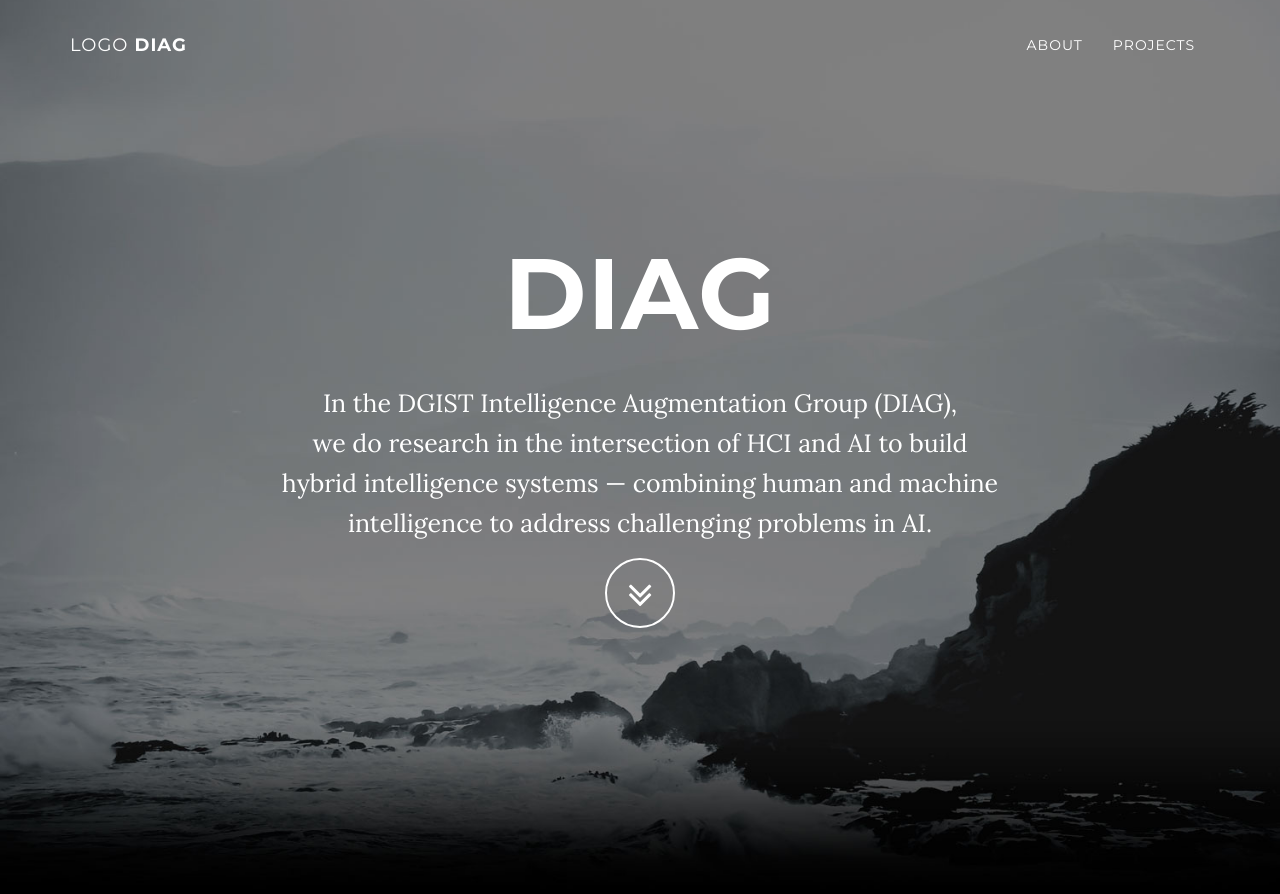
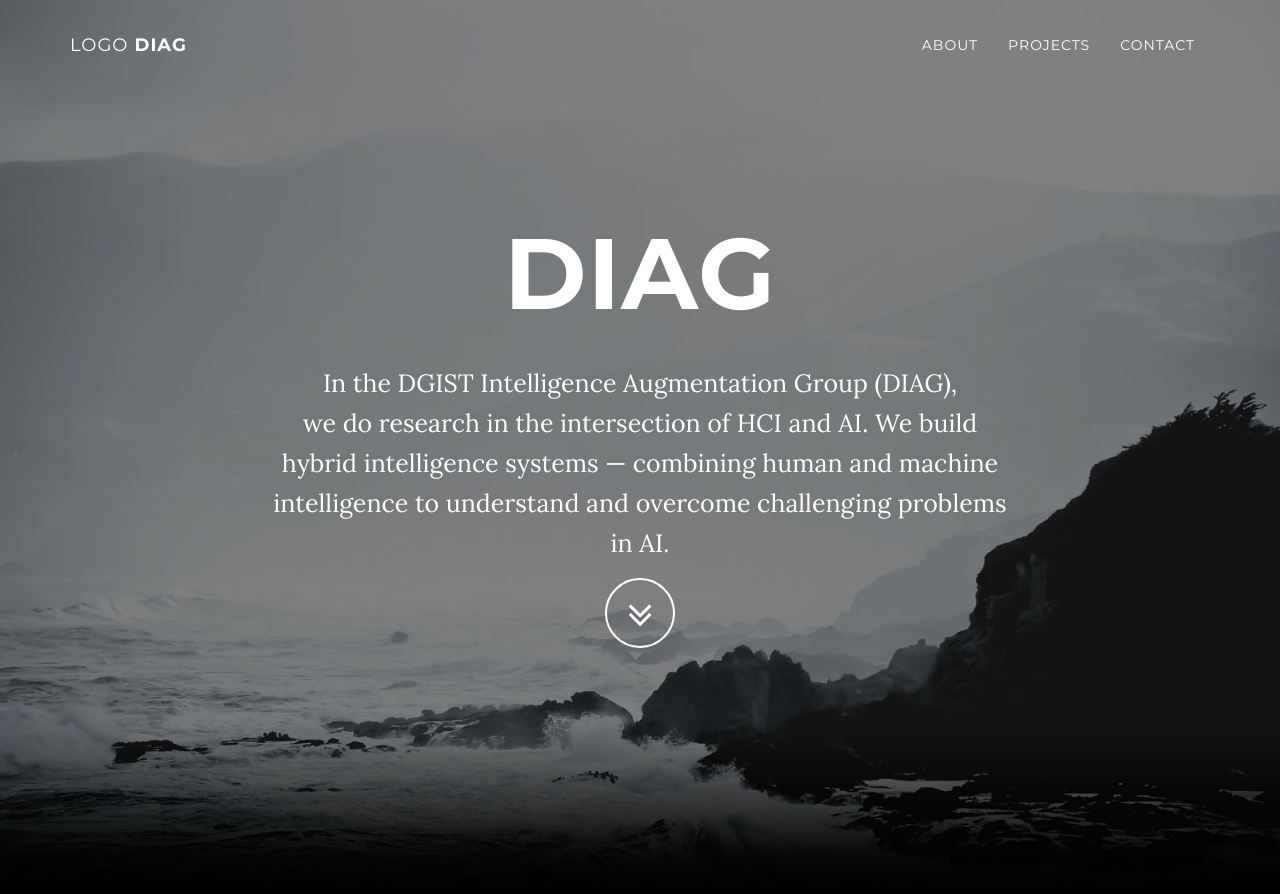
Before and after one commit to raflereak/diag-dgist.github.io, a Jekyll site: the page built from index.html, in a window 1280 px wide and 900 px high. Shown: the top 894 px of the window. Built offline with Jekyll 4.4.1, drawn with Linux system fonts in a browser that asks for light colours.

Commit message:
remove map, line separation for config

```diff
--- a/_config.yml
+++ b/_config.yml
@@ -2,7 +2,7 @@
 title: DIAG
 email: jyskwon.github.io
 url: https://diag.kr
-description: "In the DGIST Intelligence Augmentation Group (DIAG), <br>we do research in the intersection of HCI and AI to build <br>hybrid intelligence systems &mdash; combining human and machine intelligence to address challenging problems in AI."
+description: "In the DGIST Intelligence Augmentation Group (DIAG), <br>we do research in the intersection of HCI and AI. We build <br>hybrid intelligence systems &mdash; combining human and machine intelligence to understand and overcome challenging problems in AI."
 
 # Color settings (hex-codes without the leading hash-tag)
 color:
--- a/_includes/map.html
+++ b/_includes/map.html
@@ -1,2 +1,2 @@
     <!-- Map Section -->
-    <div id="map"></div>
+    <!--div id="map"></div-->
--- a/_includes/nav.html
+++ b/_includes/nav.html
@@ -23,9 +23,9 @@
                     <li>
                         <a class="page-scroll" href="#download">Projects</a>
                     </li>
-                    <!--li>
+                    <li>
                         <a class="page-scroll" href="#contact">Contact</a>
-                    </li-->
+                    </li>
                 </ul>
             </div>
             <!-- /.navbar-collapse -->
```
